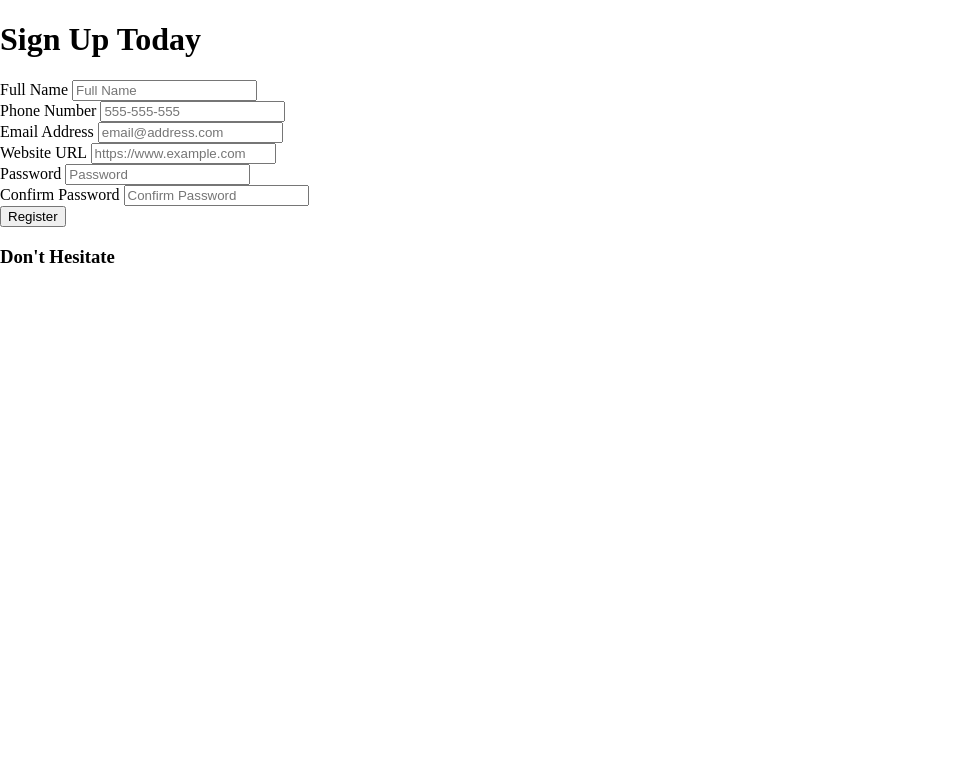
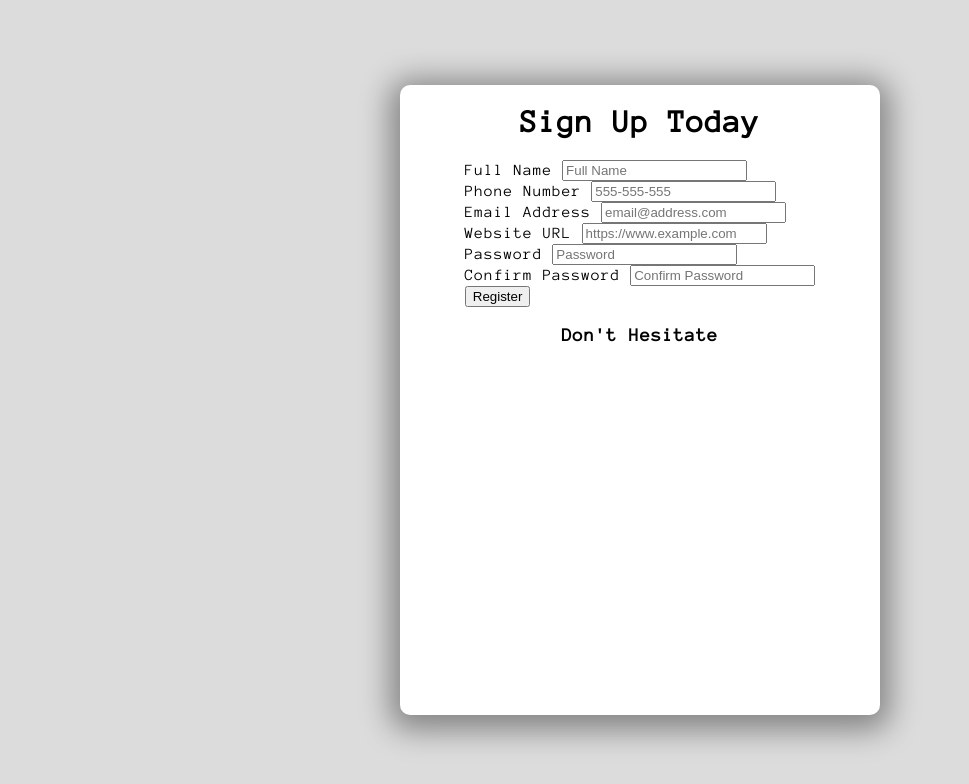
Before and after one commit to luisluft/luftFormValidator, a plain HTML site: page index.html in a window 1280 px wide. Shown: the whole page, without its empty margins (0-969 px from the left). Drawn offline with Linux system fonts and the light colour scheme.

Commit message:
style the form container

```diff
--- a/style.css
+++ b/style.css
@@ -1,9 +1,27 @@
+@import url("https://fonts.googleapis.com/css2?family=Anonymous+Pro&display=swap");
 
 html {
   box-sizing: border-box;
 }
 
 body {
+  font-family: "Anonymous Pro", sans-serif;
   margin: 0;
+  letter-spacing: 1px;
   min-height: 100vh;
+  display: flex;
+  align-items: center;
+  justify-content: center;
+  background-color: gainsboro;
 }
+
+.container {
+  width: 480px;
+  height: 630px;
+  background-color: white;
+  display: flex;
+  flex-direction: column;
+  align-items: center;
+  border-radius: 10px;
+  box-shadow: 0 5px 30px 10px rgba(0, 0, 0, 0.4);
+}
```
